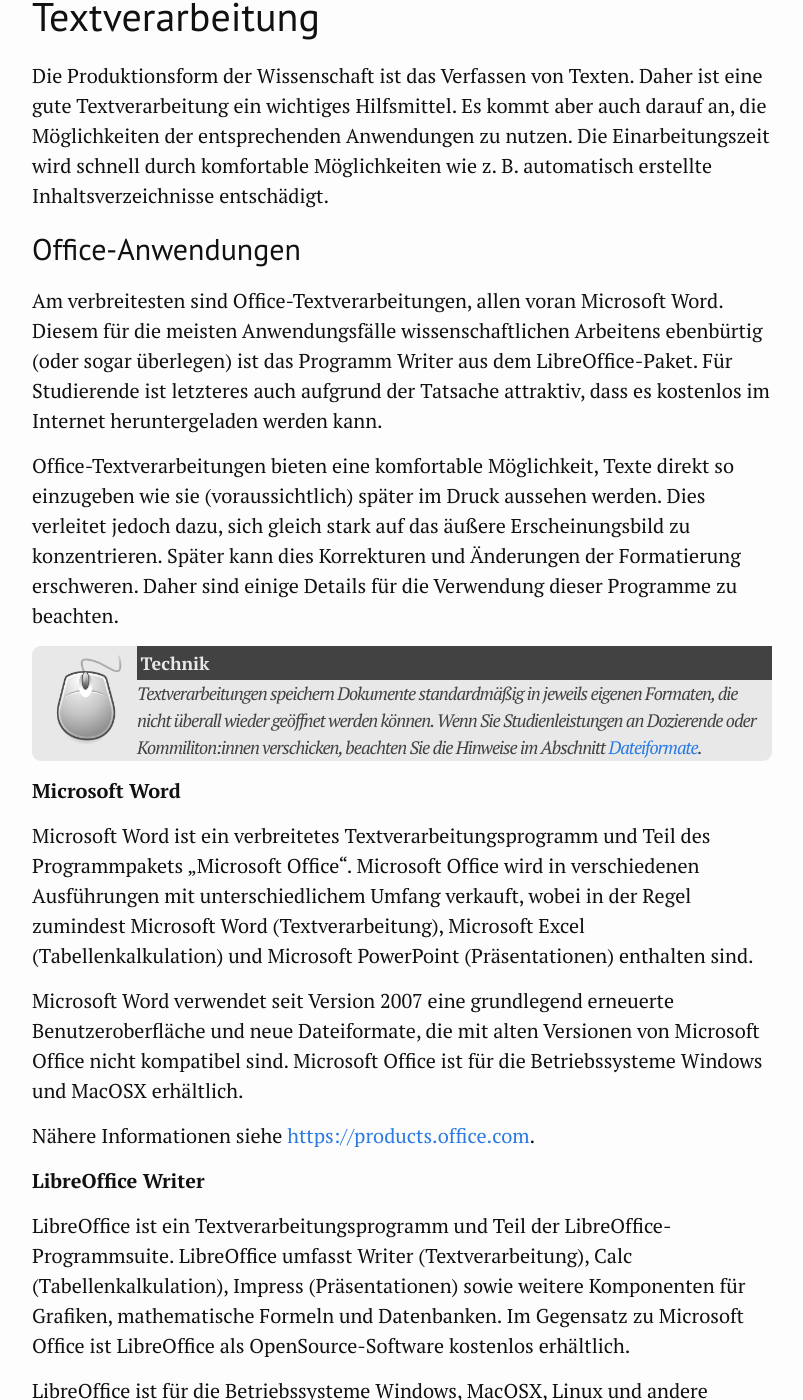
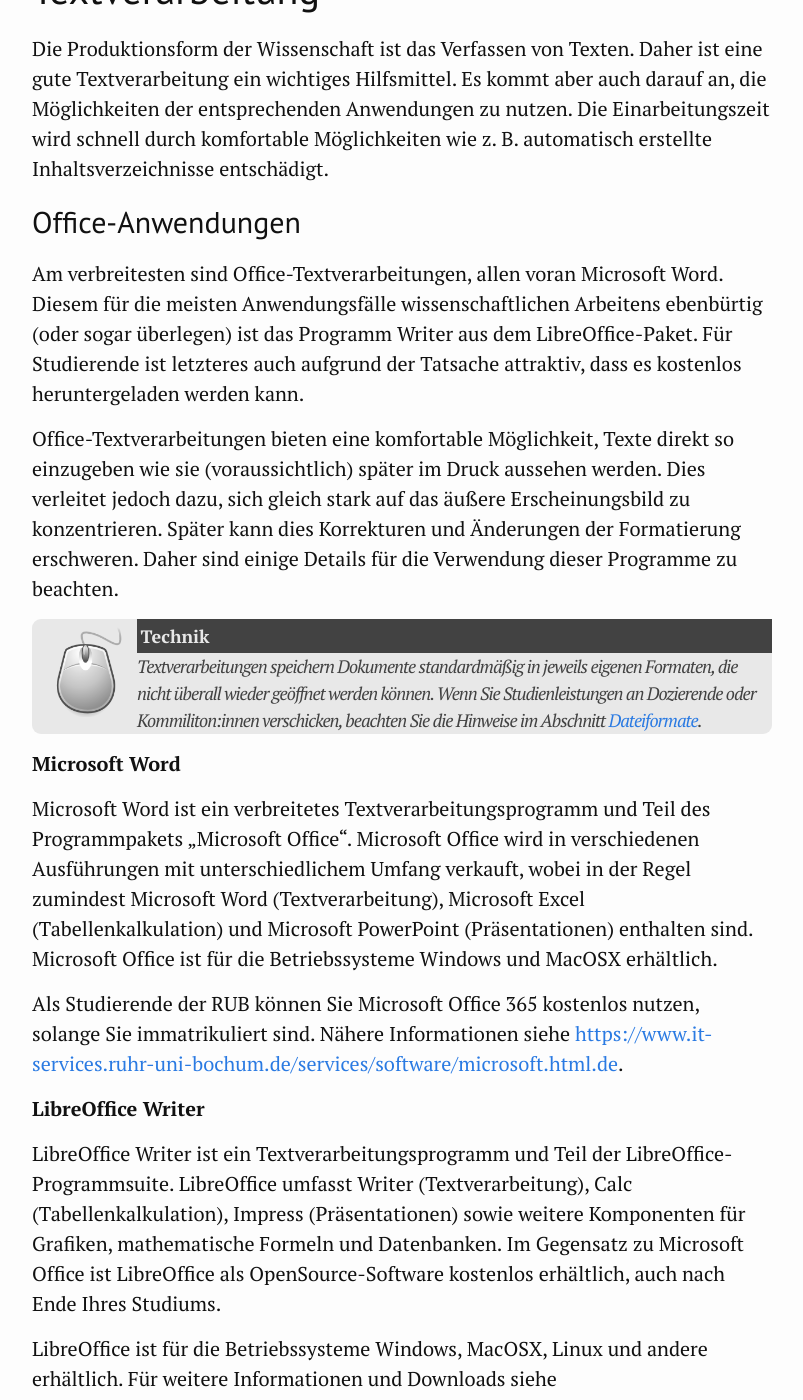
Before and after one commit to CERES-RUB/wissenschaftliches-arbeiten, a Jekyll site: the page built from 06_Textverarbeitung.md, in a window 1280 px wide and 1400 px high, scrolled down 616 px. Shown: the whole window, without its empty margins (238-1041 px from the left). Built offline with Jekyll 4.4.1, drawn with Linux system fonts in a browser that asks for light colours; some of the changed text lies outside the part shown.

Commit message:
Update Textverarbeitung

```diff
--- a/06_Textverarbeitung.md
+++ b/06_Textverarbeitung.md
@@ -21,7 +21,7 @@
 
 ## Office-Anwendungen {#sec:office}
 
-Am verbreitesten sind Office-Textverarbeitungen, allen voran Microsoft Word. Diesem für die meisten Anwendungsfälle wissenschaftlichen Arbeitens ebenbürtig (oder sogar überlegen) ist das Programm Writer aus dem LibreOffice-Paket. Für Studierende ist letzteres auch aufgrund der Tatsache attraktiv, dass es kostenlos im Internet heruntergeladen werden kann.
+Am verbreitesten sind Office-Textverarbeitungen, allen voran Microsoft Word. Diesem für die meisten Anwendungsfälle wissenschaftlichen Arbeitens ebenbürtig (oder sogar überlegen) ist das Programm Writer aus dem LibreOffice-Paket. Für Studierende ist letzteres auch aufgrund der Tatsache attraktiv, dass es kostenlos heruntergeladen werden kann.
 
 Office-Textverarbeitungen bieten eine komfortable Möglichkeit, Texte direkt so einzugeben wie sie (voraussichtlich) später im Druck aussehen werden. Dies verleitet jedoch dazu, sich gleich stark auf das äußere Erscheinungsbild zu konzentrieren. Später kann dies Korrekturen und Änderungen der Formatierung erschweren. Daher sind einige Details für die Verwendung dieser Programme zu beachten.
 
@@ -33,17 +33,15 @@
 
 **Microsoft Word**
 
-Microsoft Word ist ein verbreitetes Textverarbeitungsprogramm und Teil des Programmpakets „Microsoft Office“. Microsoft Office wird in verschiedenen Ausführungen mit unterschiedlichem Umfang verkauft, wobei in der Regel zumindest Microsoft Word (Textverarbeitung), Microsoft Excel (Tabellenkalkulation) und Microsoft PowerPoint (Präsentationen) enthalten sind.
+Microsoft Word ist ein verbreitetes Textverarbeitungsprogramm und Teil des Programmpakets „Microsoft Office“. Microsoft Office wird in verschiedenen Ausführungen mit unterschiedlichem Umfang verkauft, wobei in der Regel zumindest Microsoft Word (Textverarbeitung), Microsoft Excel (Tabellenkalkulation) und Microsoft PowerPoint (Präsentationen) enthalten sind. Microsoft Office ist für die Betriebssysteme Windows und MacOSX erhältlich.
 
-Microsoft Word verwendet seit Version 2007 eine grundlegend erneuerte Benutzeroberfläche und neue Dateiformate, die mit alten Versionen von Microsoft Office nicht kompatibel sind. Microsoft Office ist für die Betriebssysteme Windows und MacOSX erhältlich.
-
-Nähere Informationen siehe <https://products.office.com>.
+Als Studierende der RUB können Sie Microsoft Office 365 kostenlos nutzen, solange Sie immatrikuliert sind. Nähere Informationen siehe <https://www.it-services.ruhr-uni-bochum.de/services/software/microsoft.html.de>.
 
 **LibreOffice Writer**
 
-LibreOffice ist ein Textverarbeitungsprogramm und Teil der LibreOffice-Programmsuite. LibreOffice umfasst Writer (Textverarbeitung), Calc (Tabellenkalkulation), Impress (Präsentationen) sowie weitere Komponenten für Grafiken, mathematische Formeln und Datenbanken. Im Gegensatz zu Microsoft Office ist LibreOffice als OpenSource-Software kostenlos erhältlich.
+LibreOffice Writer ist ein Textverarbeitungsprogramm und Teil der LibreOffice-Programmsuite. LibreOffice umfasst Writer (Textverarbeitung), Calc (Tabellenkalkulation), Impress (Präsentationen) sowie weitere Komponenten für Grafiken, mathematische Formeln und Datenbanken. Im Gegensatz zu Microsoft Office ist LibreOffice als OpenSource-Software kostenlos erhältlich, auch nach Ende Ihres Studiums.
 
-LibreOffice ist für die Betriebssysteme Windows, MacOSX, Linux und andere erhältlich. Für weitere Informationen und Downloads siehe <http://www.libreoffice.org/>.
+LibreOffice ist für die Betriebssysteme Windows, MacOSX, Linux und andere erhältlich. Für weitere Informationen und Downloads siehe <https://www.libreoffice.org/>.
 
 ### Formatvorlagen
 
@@ -63,6 +61,7 @@
 
 Ebenso empfiehlt es sich, bei Verweisen im Text (z. B. auf andere Kapitel) sogenannte „Felder“ zu verwenden, die ebenfalls automatisch aktualisiert werden. Und die Seitenzahlen selbst sollten in jedem Fall automatisch aktualisiert werden.
 
+<!--
 ## LaTeX {#sec:latex}
 
 Eine Alternative zu gängigen Textverarbeitungen stellt das Textsatzsystem LaTeX dar. Es kann ebenfalls kostenlos aus dem Internet heruntergeladen werden. Seine Benutzung ist am Anfang sehr gewöhnungsbedürftig und erfordert deutlich mehr Einarbeitungszeit als eine herkömmliche Textverarbeitung. Dies wird durch eine Reihe von Vorteilen entschädigt. Einige Probleme lassen sich in den gängigen Textverarbeitungen gar nicht lösen, in LaTeX findet sich fast immer eine Möglichkeit. Zudem sehen LaTeX-Dokumente auch in den Standardeinstellungen deutlich professioneller aus als Dokumente aus herkömmlichen Textverarbeitungen.
@@ -80,6 +79,7 @@
 3.  einen Betrachter für die Ausgabedatei, in der Regel ein PDF-Betrachter.
 
 Die Distribution „TeXLive“ umfasst alle benötigten Komponenten und kann unter <http://www.tug.org/texlive/> heruntergeladen werden. TeXLive steht für Windows, MacOSX, Linux und andere Systeme zur Verfügung.
+-->
 
 ## Dateiformate {#sec:dateiformate}
 
@@ -95,6 +95,8 @@
 
     -   Aufgrund verschiedener Einstellungen können sich andere Seitenumbrüche ergeben als beabsichtigt.
 
-    -   Die verwendeten Schriftarten müssen auf dem Computer der Empfangenden vorhanden sein, um die gleiche Darstellung zu erhalten. Das ist insbesondere bei fremdsprachlichen Zeichen (Hebräisch, Arabisch etc.) nicht immer gegeben.
+    -   Die verwendeten Schriftarten müssen auf dem Computer der Empfangenden vorhanden sein, um die gleiche Darstellung zu erhalten. Das ist insbesondere bei nicht-lateinischen Zeichen (Hebräisch, Arabisch etc.) nicht immer gegeben.
 
     -   Als Dateiformat empfiehlt sich derzeit das **„docx“**-Format von Microsoft Word. Aufgrund seiner hohen Verbreitung kann es auch von anderen Textverarbeitungen, wie z. B. LibreOffice, gelesen werden. Zunehmend gewinnt auch das Dateiformat **ODT** an Bedeutung als Austauschformat. Es wird bereits jetzt von LibreOffice als Standardformat verwendet und auch von neueren Versionen von Microsoft Word unterstützt. Das ältere **doc**-Format von Microsoft Word ist veraltet und anfällig für Sicherheitsprobleme. Es sollte nicht mehr genutzt werden. Fragen Sie im Zweifelsfalle nach, welches Format der Empfänger bevorzugt.
+
+    - Verwenden Sie keine Formate spezifischer Anwendungen oder Betriebssysteme, wie etwa Apples "Pages"-Format.
```
Also changed, not shown: other parts of 06_Textverarbeitung.md (+1 -1 lines).
